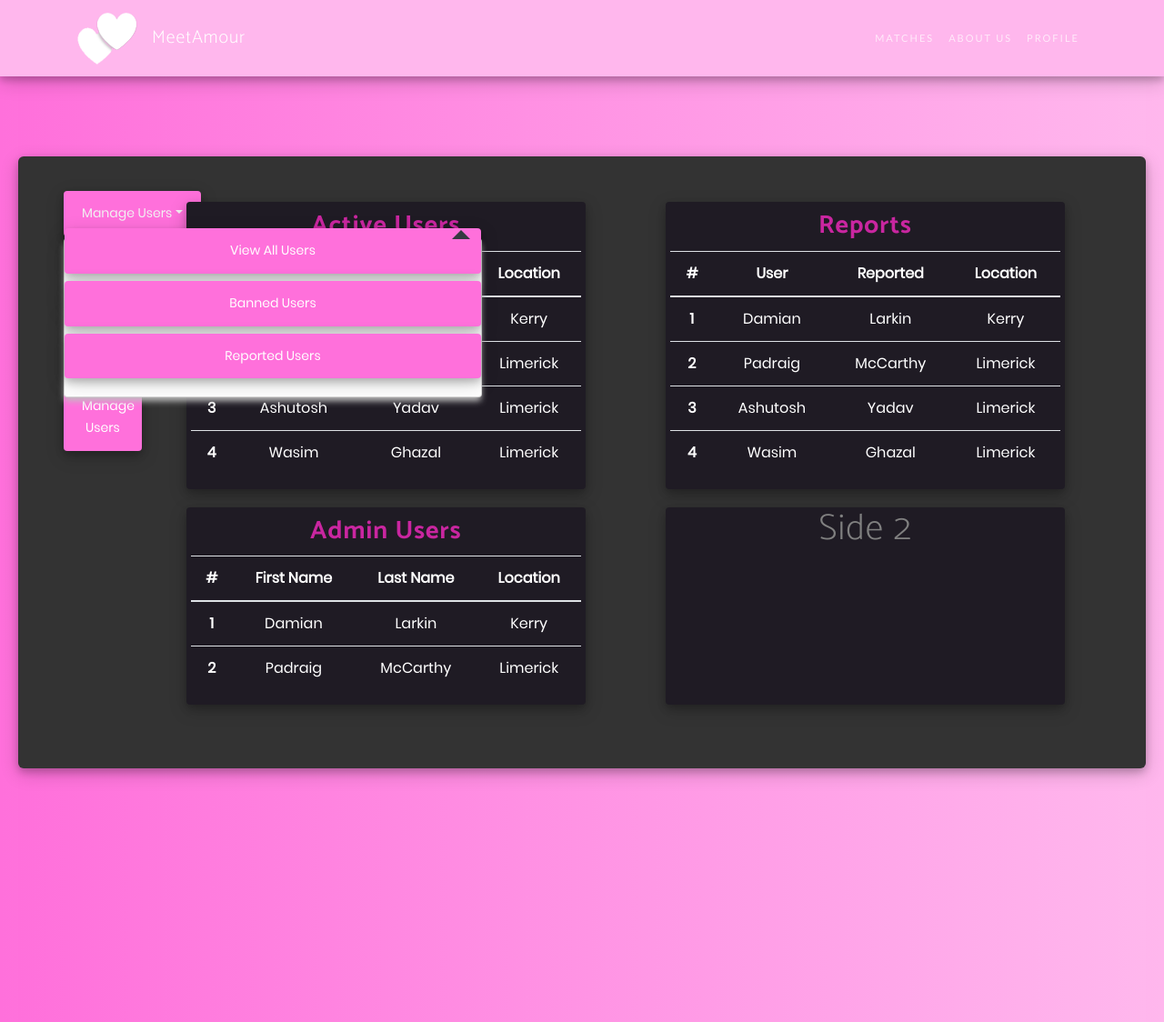
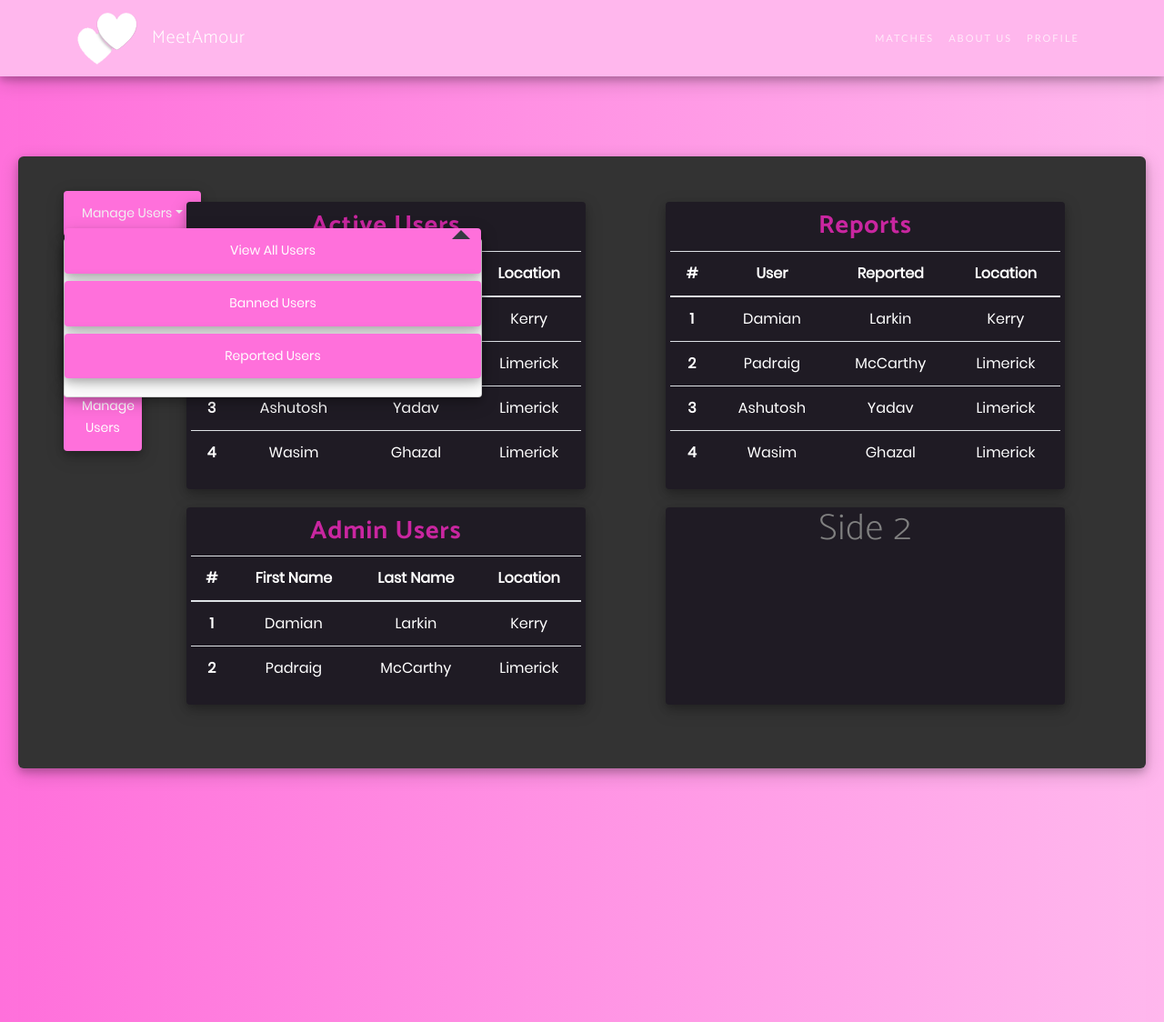
Before and after one commit to padraigmc/Meet-Amour, a PHP site: page /admin.php in a window 1280 px wide, after a click on "Manage Users". Shown: the top 1124 px of the page at 91% size. Run offline with PHP 8.4, Linux system fonts and the light colour scheme; some web fonts are replaced.

Commit message:
Updated dropdown

```diff
--- a/css/main.css
+++ b/css/main.css
@@ -259,7 +259,7 @@ iframe {
   right: 0px;
   left: unset;
   width: 460px;
-  box-shadow: 0px 5px 7px -1px #c1c1c1;
+  box-shadow: 0 4px 8px 0 rgba(0, 0, 0, 0.2), 0 6px 20px 0 rgba(0, 0, 0, 0.19);
   padding-bottom: 0px;
   padding: 0px;
 }
```
